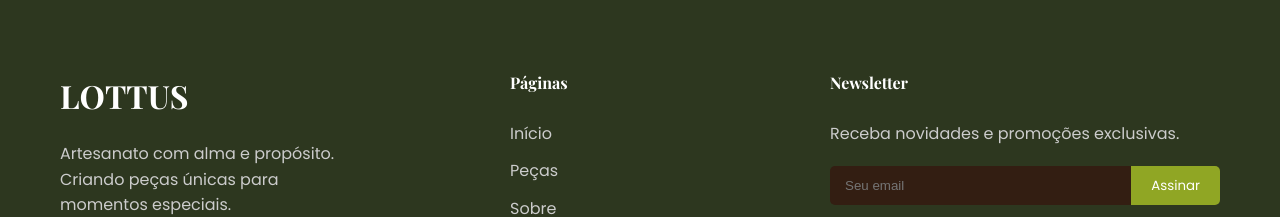
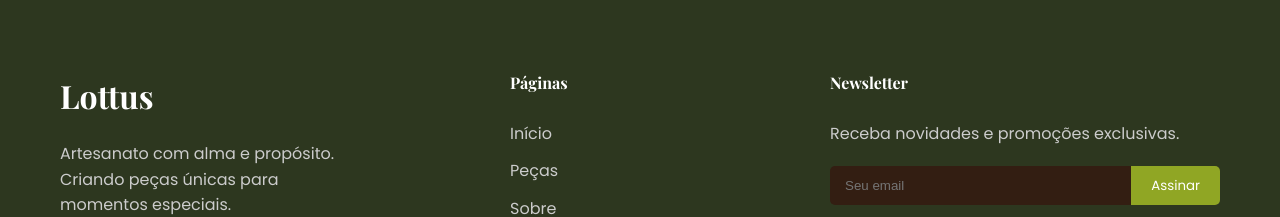
Before and after one commit to ViniScooper/Lottus, a React (Vite) app in the folder lottus-app/: page / in a window 1280 px wide. Shown: the part 2956-3173 px from the top of the page. Built offline with nearby package versions, Linux system fonts and the light colour scheme; no server answers; a web font is replaced by a local one.

Commit message:
feat:melhoria footer-brand

```diff
--- a/lottus-app/src/components/Footer.jsx
+++ b/lottus-app/src/components/Footer.jsx
@@ -8,7 +8,7 @@ const Footer = () => {
       <div className="container">
         <div className="footer-content">
           <div className="footer-brand">
-            <h2 className="brand-font">LOTTUS</h2>
+            <h2 className="brand-font">Lottus</h2>
             <p>Artesanato com alma e propósito. Criando peças únicas para momentos especiais.</p>
           </div>
           <div className="footer-links">
```
